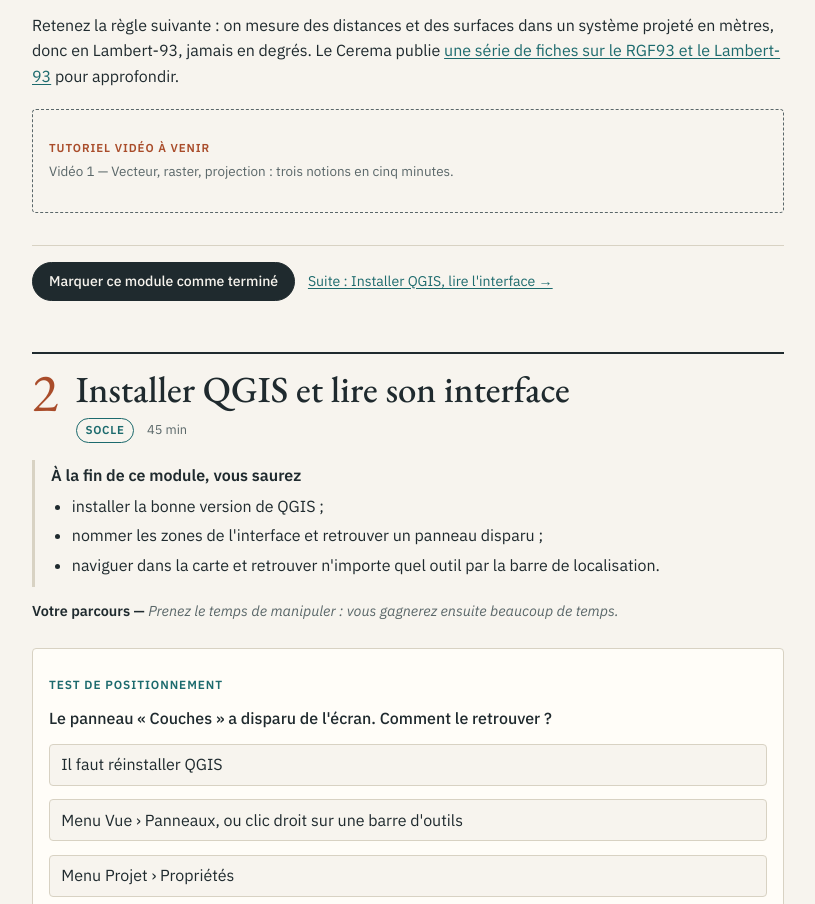
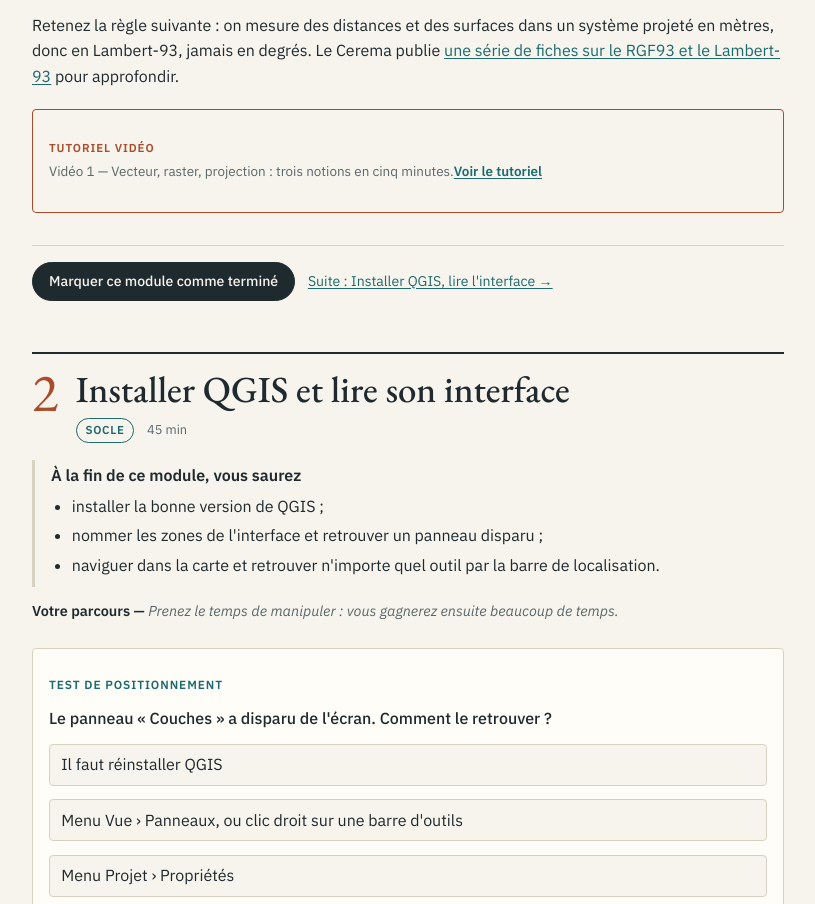
Before and after one commit to inucgeo/manuel-qgis, a plain HTML site: page index.html in a window 1280 px wide. Shown: the part 6174-7078 px from the top of the page, without its empty margins (296-1111 px from the left). Drawn offline with nearby package versions, Linux system fonts and the light colour scheme.

Commit message:
Update index.html

```diff
--- a/index.html
+++ b/index.html
@@ -370,7 +370,7 @@ footer.pied{margin-top:4rem; padding-top:1rem; border-top:2px solid var(--ink);
 <tr><td class="num">EPSG:27572</td><td>NTF / Lambert II étendu</td><td>mètre</td><td>Données anciennes, antérieures aux années 2000</td></tr>
 </tbody></table></div>
 <p>Retenez la règle suivante : on mesure des distances et des surfaces dans un système projeté en mètres, donc en Lambert-93, jamais en degrés. Le Cerema publie <a href="https://www.cerema.fr/fr/centre-ressources/boutique/georeferencement-rgf93">une série de fiches sur le RGF93 et le Lambert-93</a> pour approfondir.</p>
-<figure class="video"><figcaption>Vidéo 1 — Vecteur, raster, projection : trois notions en cinq minutes.</figcaption></figure>
+<figure class="video"><figcaption>Vidéo 1 — Vecteur, raster, projection : trois notions en cinq minutes.<a href="https://dai.ly/k5X6BJxAQo2NZaN2vfQ">Voir le tutoriel</a></figcaption></figure>
 </section>
 
 
@@ -454,7 +454,7 @@ footer.pied{margin-top:4rem; padding-top:1rem; border-top:2px solid var(--ink);
 </ol>
 <p class="resultat">Le Pont-Vieux mesure un peu plus de 150&nbsp;m. Si vous trouvez une valeur très différente, vérifiez que vous mesurez bien d'une rive à l'autre.</p>
 </div></div>
-<figure class="video"><figcaption>Vidéo 2 — Tour de l'interface et personnalisation des panneaux.</figcaption></figure>
+<figure class="video"><figcaption>Vidéo 2 — Installation et interface<a href="https://dai.ly/k4mNO9kqktWY6qN2wkS">Voir le tutoriel</a></figcaption></figure>
 </section>
 
 
@@ -517,7 +517,7 @@ footer.pied{margin-top:4rem; padding-top:1rem; border-top:2px solid var(--ink);
 <details class="defi"><summary>Rendre le projet transportable</summary><div>
 <p>Copiez le dossier <code>SIG_Albigeois</code> sur une clé USB ou un autre emplacement, ouvrez-y le projet et vérifiez qu'aucune couche n'est signalée manquante. Déplacez ensuite volontairement un fichier de données, rouvrez le projet et réparez le lien dans la fenêtre «&nbsp;Gérer les couches indisponibles&nbsp;». Quelle option des propriétés du projet rend la première manipulation possible ?</p>
 </div></details>
-<figure class="video"><figcaption>Vidéo 3 — Créer le projet, charger et organiser les couches.</figcaption></figure>
+<figure class="video"><figcaption>Vidéo 3 — Créer le projet, charger et organiser les couches.<a href="https://dai.ly/k6yFLE5pukM8wfN2z1g">Voir le tutoriel</a></figcaption></figure>
 </section>
 
 
```
